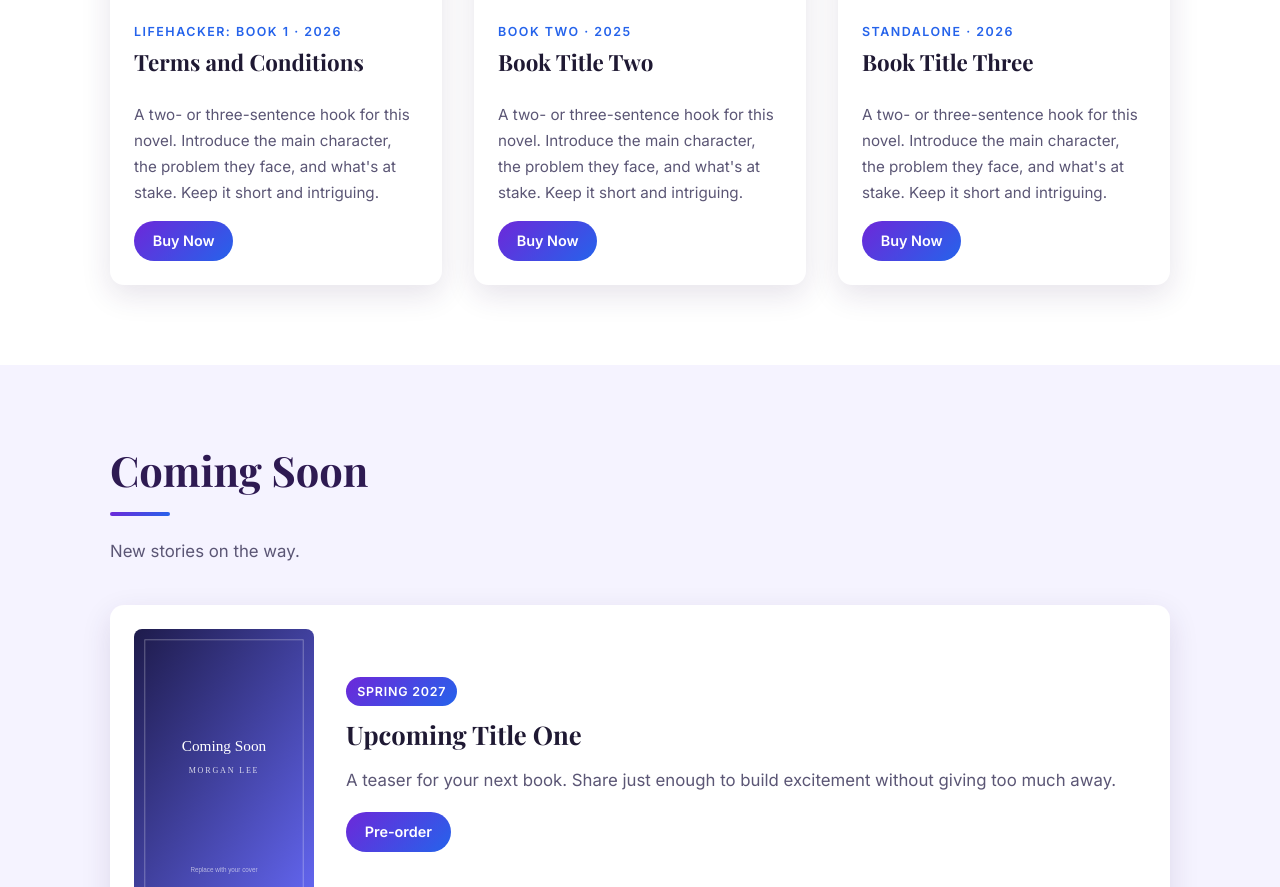
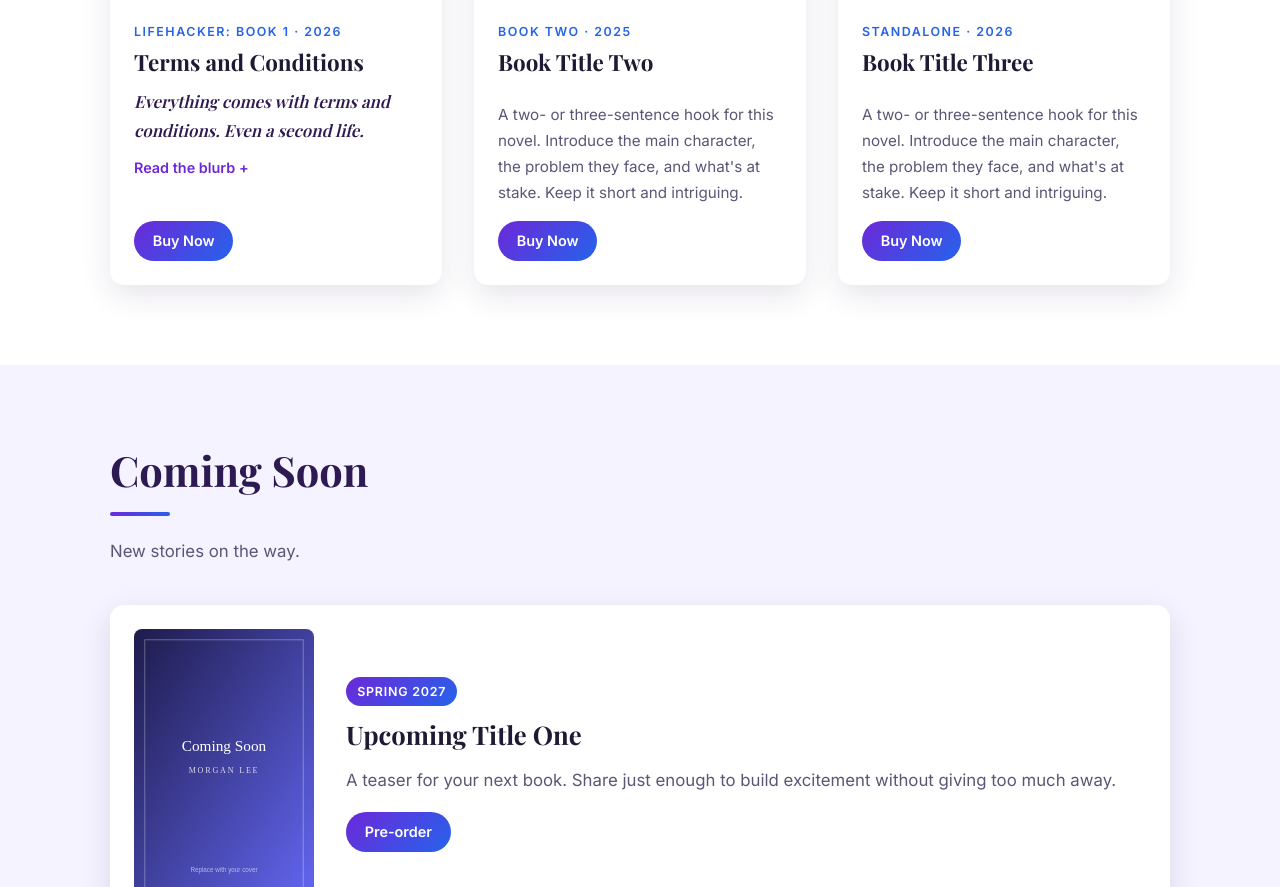
Before and after one commit to dezboi/morgan-lee, a plain HTML site: page index.html in a window 1280 px wide. Shown: the part 1358-2245 px from the top of the page. Drawn offline with nearby package versions, Linux system fonts and the light colour scheme; a web font is replaced by a local one.

Commit message:
Add hook and expandable blurb for Terms and Conditions
Co-Authored-By: Claude Opus 5.5 <noreply@anthropic.com>
Claude-Session: https://claude.ai/code/session_01RrPY5vHnjBXsc64BrQrUtz

```diff
--- a/css/style.css
+++ b/css/style.css
@@ -256,6 +256,28 @@ h1, h2, h3 {
 }
 .book-info h3 { font-size: 1.4rem; margin-top: 0.3em; }
 
+/* Hook line + expandable blurb */
+.book-info .book-hook {
+  flex: 0 0 auto;
+  font-family: var(--font-heading);
+  font-style: italic;
+  font-size: 1.05rem;
+  color: var(--violet-800);
+  margin: 0 0 0.75rem;
+}
+.book-blurb { flex: 1; margin-bottom: 1rem; }
+.book-blurb summary {
+  cursor: pointer;
+  color: var(--violet-600);
+  font-weight: 600;
+  font-size: 0.9rem;
+  list-style: none;
+}
+.book-blurb summary::-webkit-details-marker { display: none; }
+.book-blurb summary::after { content: " +"; }
+.book-blurb[open] summary::after { content: " \2212"; }
+.book-blurb p { margin: 0.75em 0 0; }
+
 /* ---------- Upcoming Books ---------- */
 .upcoming-list {
   display: grid;
--- a/index.html
+++ b/index.html
@@ -68,7 +68,16 @@
             <div class="book-info">
               <span class="book-meta">Lifehacker: Book 1 &middot; 2026</span>
               <h3>Terms and Conditions</h3>
-              <p>A two- or three-sentence hook for this novel. Introduce the main character, the problem they face, and what's at stake. Keep it short and intriguing.</p>
+              <p class="book-hook">Everything comes with terms and conditions. Even a second life.</p>
+              <!-- Tap-to-open full blurb. Delete this <details> block to show only the hook. -->
+              <details class="book-blurb">
+                <summary>Read the blurb</summary>
+                <p>Wallace Barcloth died at thirty-five. Then he opened his eyes.</p>
+                <p>He's a newborn now, deep underground at the Knewsom Institute, in a body grown from what was left of his old one, wired to something the scientists call the singularity. Nobody has asked him what he wants.</p>
+                <p>All he wants is to find his wife.</p>
+                <p>But the thing on the other end of the Institute's experiment has been listening. When it finally acts, the world outside will start asking questions: a detective with a missing brother, a stranger far older than he looks, and something on the other side of a very old war that has just noticed Wal exists.</p>
+                <p>Everything comes with terms and conditions. Even a second life.</p>
+              </details>
               <a href="https://a.co/d/0hPoVWWD" class="btn btn-small" target="_blank" rel="noopener">Buy Now</a>
             </div>
           </article>
```
